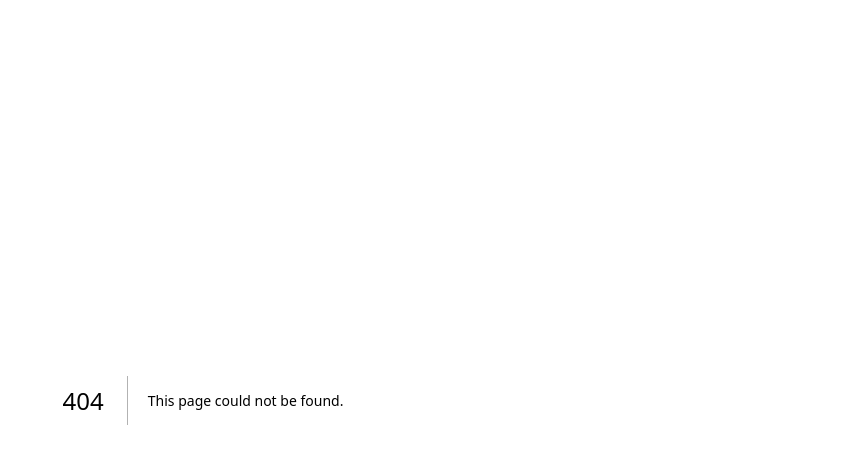
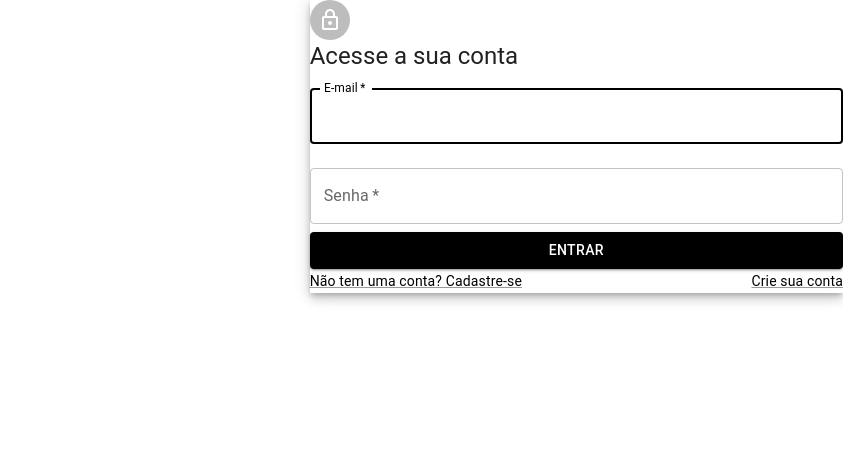
Before and after one commit to brunojacby/anunx, a Next.js app: page /signin in a window 1280 px wide. Before the commit this address had no page. Shown: the top 464 px of the page, without its empty margins (437-1280 px from the left). Built offline with nearby package versions, Linux system fonts and the light colour scheme.

Commit message:
estrutura inicial + material ui

```diff
--- a/package.json
+++ b/package.json
@@ -9,6 +9,11 @@
     "lint": "next lint"
   },
   "dependencies": {
+    "@emotion/react": "^11.10.5",
+    "@emotion/styled": "^11.10.5",
+    "@mui/icons-material": "^5.11.0",
+    "@mui/material": "^5.11.2",
+    "@mui/system": "^5.11.2",
     "@next/font": "13.1.1",
     "eslint": "8.30.0",
     "eslint-config-next": "13.1.1",
--- a/pages/_app.js
+++ b/pages/_app.js
@@ -1,5 +1,39 @@
-import '../styles/globals.css'
+import { useEffect } from 'react';
+import React from 'react';
+import PropTypes from 'prop-types';
+import Head from 'next/head';
+import { ThemeProvider, StyledEngineProvider } from '@mui/material/styles';
+import CssBaseline from '@mui/material/CssBaseline';
+import theme from '../src/theme';
 
-export default function App({ Component, pageProps }) {
-  return <Component {...pageProps} />
+export default function MyApp(props) {
+  const { Component, pageProps } = props;
+
+  /*useEffect(() => {
+    const jssStyles = document.querySelector('#jss-server-side')
+    if (jssStyles) {
+      jssStyles.parentElement.removeChild(jssStyles)
+    }
+  }, []);*/
+
+  return (
+    <React.Fragment>
+      <Head>
+        <title>My page</title>
+        <meta name="viewport" content="minimum-scale=1, initial-scale=1, width=device-width" />
+      </Head>
+      <StyledEngineProvider injectFirst>
+        <ThemeProvider theme={theme}>
+          {/* CssBaseline kickstart an elegant, consistent, and simple baseline to build upon. */}
+          <CssBaseline />
+          <Component {...pageProps} />
+        </ThemeProvider>
+      </StyledEngineProvider>
+    </React.Fragment>
+  );
 }
+
+MyApp.propTypes = {
+  Component: PropTypes.elementType.isRequired,
+  pageProps: PropTypes.object.isRequired,
+};
--- a/pages/_document.js
+++ b/pages/_document.js
@@ -1,8 +1,27 @@
-import { Html, Head, Main, NextScript } from 'next/document'
+import Document, { Html, Head, Main, NextScript } from 'next/document'
 
-export default function Document() {
+class MyDocument extends Document {
+  static async getInitialProps(ctx) {
+    const originalRenderPage = ctx.renderPage
+
+    // Run the React rendering logic synchronously
+    ctx.renderPage = () =>
+      originalRenderPage({
+        // Useful for wrapping the whole react tree
+        enhanceApp: (App) => App,
+        // Useful for wrapping in a per-page basis
+        enhanceComponent: (Component) => Component,
+      })
+
+    // Run the parent `getInitialProps`, it now includes the custom `renderPage`
+    const initialProps = await Document.getInitialProps(ctx)
+
+    return initialProps
+  }
+
+  render() {
     return (
-    <Html lang="en">
+      <Html>
         <Head />
         <body>
           <Main />
@@ -11,3 +30,6 @@ export default function Document() {
       </Html>
     )
   }
+}
+
+export default MyDocument
--- /dev/null
+++ b/pages/signin.js
@@ -0,0 +1,110 @@
+import React from 'react';
+import Avatar from '@mui/material/Avatar';
+import Button from '@mui/material/Button';
+import CssBaseline from '@mui/material/CssBaseline';
+import TextField from '@mui/material/TextField';
+import FormControlLabel from '@mui/material/FormControlLabel';
+import Checkbox from '@mui/material/Checkbox';
+import Link from '@mui/material/Link';
+import Paper from '@mui/material/Paper';
+import Grid from '@mui/material/Grid';
+import LockOutlinedIcon from '@mui/icons-material/LockOutlined';
+import Typography from '@mui/material/Typography';
+
+
+const useStyles = () => ({
+  root: {
+    height: '100vh',
+  },
+  image: {
+    backgroundImage: 'url(https://source.unsplash.com/random)',
+    backgroundRepeat: 'no-repeat',
+    backgroundColor: '#ccc',
+    backgroundSize: 'cover',
+    backgroundPosition: 'center',
+  },
+  paper: {
+
+    display: 'flex',
+    flexDirection: 'column',
+    alignItems: 'center',
+  },
+  avatar: {
+
+
+  },
+  form: {
+    width: '100%', // Fix IE 11 issue.
+
+  },
+  submit: {
+
+  },
+});
+
+export default function SignInSide() {
+  const classes = useStyles();
+
+  return (
+    <Grid container component="main" className={classes.root}>
+      <CssBaseline />
+      <Grid item xs={false} sm={4} md={7} className={classes.image} />
+      <Grid item xs={12} sm={8} md={5} component={Paper} elevation={6} square>
+        <div className={classes.paper}>
+          <Avatar className={classes.avatar}>
+            <LockOutlinedIcon />
+          </Avatar>
+          <Typography component="h1" variant="h5">
+            Acesse a sua conta
+          </Typography>
+          <form className={classes.form} noValidate>
+            <TextField
+              variant="outlined"
+              margin="normal"
+              required
+              fullWidth
+              id="email"
+              label="E-mail"
+              name="email"
+              autoComplete="email"
+              autoFocus
+            />
+            <TextField
+              variant="outlined"
+              margin="normal"
+              required
+              fullWidth
+              name="password"
+              label="Senha"
+              type="password"
+              id="password"
+              autoComplete="current-password"
+            />
+            <Button
+              type="submit"
+              fullWidth
+              variant="contained"
+              color="primary"
+              className={classes.submit}
+            >
+              Entrar
+            </Button>
+            <Grid container>
+              <Grid item xs>
+                <Link href="#" variant="body2">
+                  Não tem uma conta?
+                  Cadastre-se
+                </Link>
+              </Grid>
+              <Grid item>
+                <Link href="#" variant="body2">
+                  Crie sua conta
+                </Link>
+              </Grid>
+            </Grid>
+          </form>
+        </div>
+      </Grid>
+    </Grid>
+  );
+}
--- /dev/null
+++ b/src/theme.js
@@ -0,0 +1,11 @@
+import { createTheme } from "@mui/material";
+
+const theme = createTheme (({
+    palette: {
+        primary: {
+            main: '#000000'
+        }
+    }
+}))
+
+export default theme
```
Also changed, not shown: pages/index.js (+1 -119 lines), 1 other file (tests, documents, lock files or other folders). Lines whose indentation alone changed are shown as unchanged.
